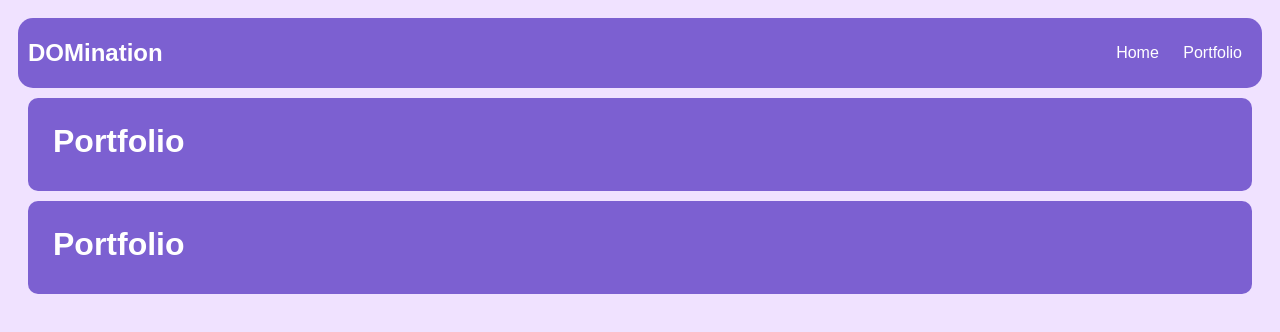
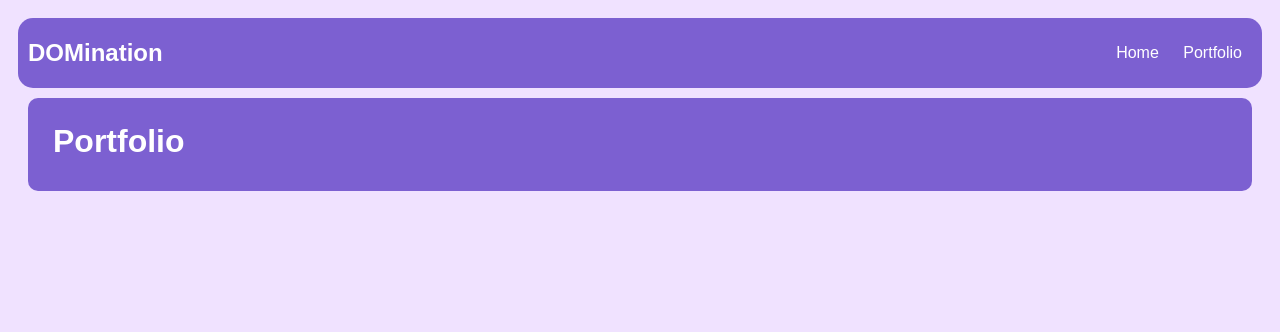
Before and after one commit to matdavis2121/matdavis2121.github.io, a plain HTML site: page portfolio.html in a window 1280 px wide. Drawn offline with nearby package versions, Linux system fonts and the light colour scheme; no server answers.

Commit message:
add portfolio.html part 6

```diff
--- a/portfolio.html
+++ b/portfolio.html
@@ -103,16 +103,3 @@
         <script id="portfolioScript">$(document).ready(function() {$.getJSON('projects/projects.json').then(function(data) { data.projects.forEach(function(project){ $('#portfolio').append('<li><a href="projects/' + project.name + '/">' + project.title + ' : ' + project.description + '</a></li>'); }); }); });</script>
     </body>
 </html>
-
-<main style="
-    margin: 10px;
-    border-radius: 10px;
-">
-            <div class="content">
-                <h1 style="
-    color: white;
-">Portfolio</h1>
-                <ul id="portfolio">
-                </ul>
-            </div>
-        </main>
```
